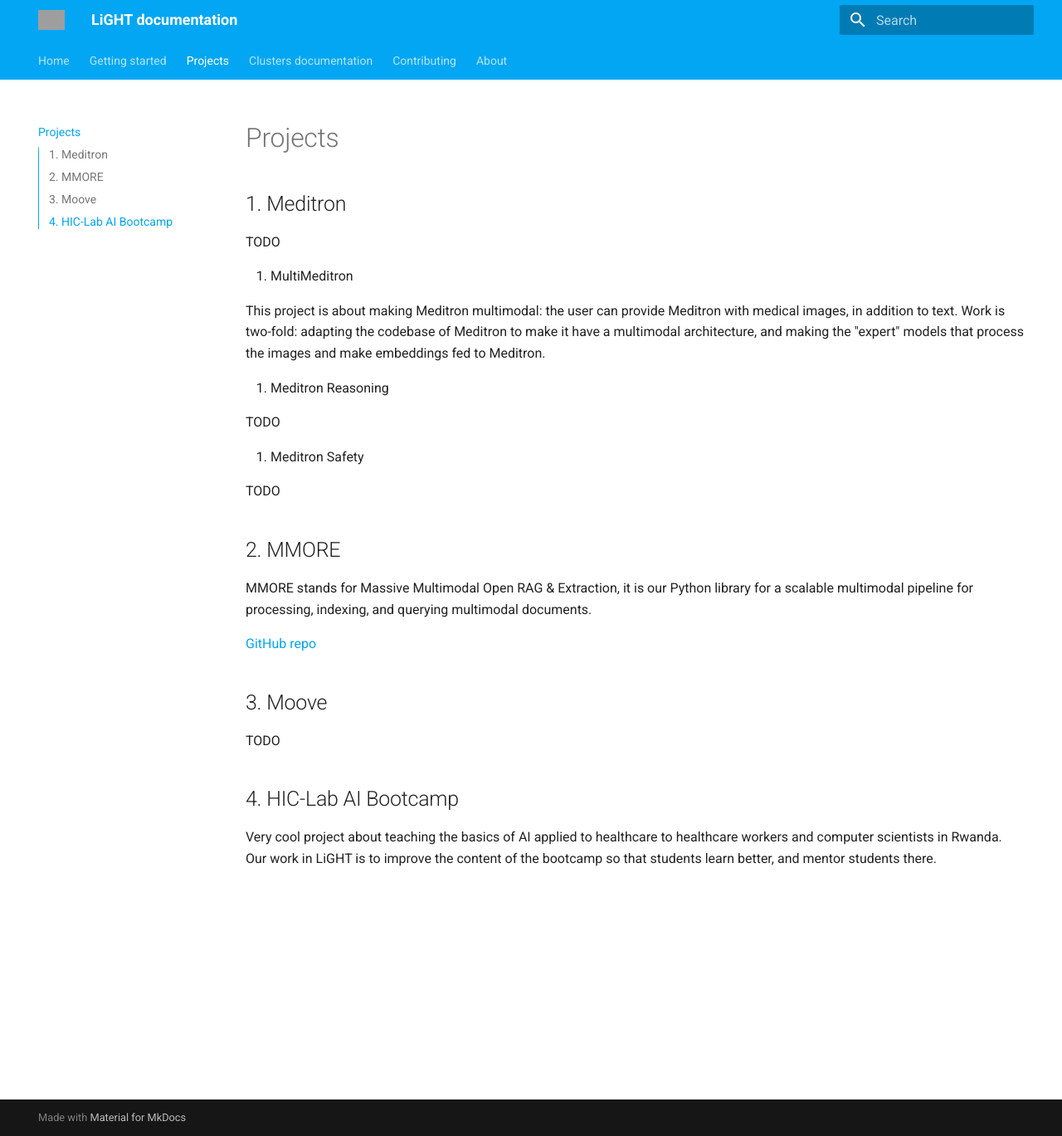
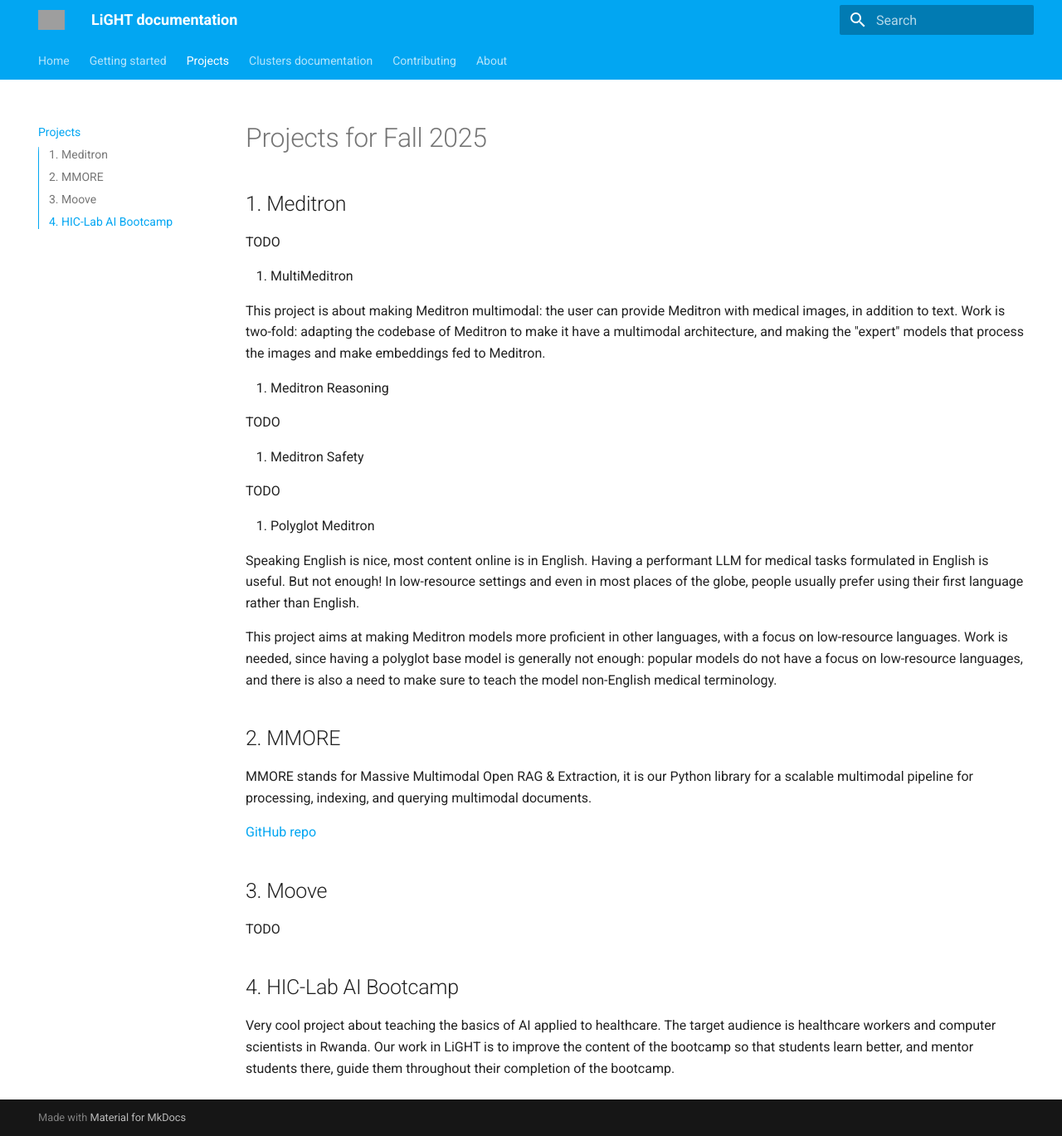
Before and after one commit to EPFLiGHT/LiGHT-doc, an MkDocs documentation site: the page built from docs/projects.md, in a window 1280 px wide and 1369 px high. Shown: the whole window at 83% size. Built offline with MkDocs 1.6.1 and Material for MkDocs 9.7.7, drawn with Linux system fonts in a browser that asks for light colours; grey boxes are pictures that could not be loaded.

Commit message:
added description for polyglot meditron, improved for HIC-Lab AI Bootcamp

```diff
--- a/docs/projects.md
+++ b/docs/projects.md
@@ -1,4 +1,4 @@
-# Projects
+# Projects for Fall 2025
 
 ## 1. Meditron
 
@@ -16,6 +16,12 @@
 
   TODO
 
+  4. Polyglot Meditron
+
+  Speaking English is nice, most content online is in English. Having a performant LLM for medical tasks formulated in English is useful. But not enough! In low-resource settings and even in most places of the globe, people usually prefer using their first language rather than English.
+
+  This project aims at making Meditron models more proficient in other languages, with a focus on low-resource languages. Work is needed, since having a polyglot base model is generally not enough: popular models do not have a focus on low-resource languages, and there is also a need to make sure to teach the model non-English medical terminology.
+
 ## 2. MMORE
 
 MMORE stands for Massive Multimodal Open RAG & Extraction, it is our Python library for a scalable multimodal pipeline for processing, indexing, and querying multimodal documents.
@@ -28,4 +34,4 @@
 
 ## 4. HIC-Lab AI Bootcamp
 
-Very cool project about teaching the basics of AI applied to healthcare to healthcare workers and computer scientists in Rwanda. Our work in LiGHT is to improve the content of the bootcamp so that students learn better, and mentor students there.
+Very cool project about teaching the basics of AI applied to healthcare. The target audience is healthcare workers and computer scientists in Rwanda. Our work in LiGHT is to improve the content of the bootcamp so that students learn better, and mentor students there, guide them throughout their completion of the bootcamp.
```
